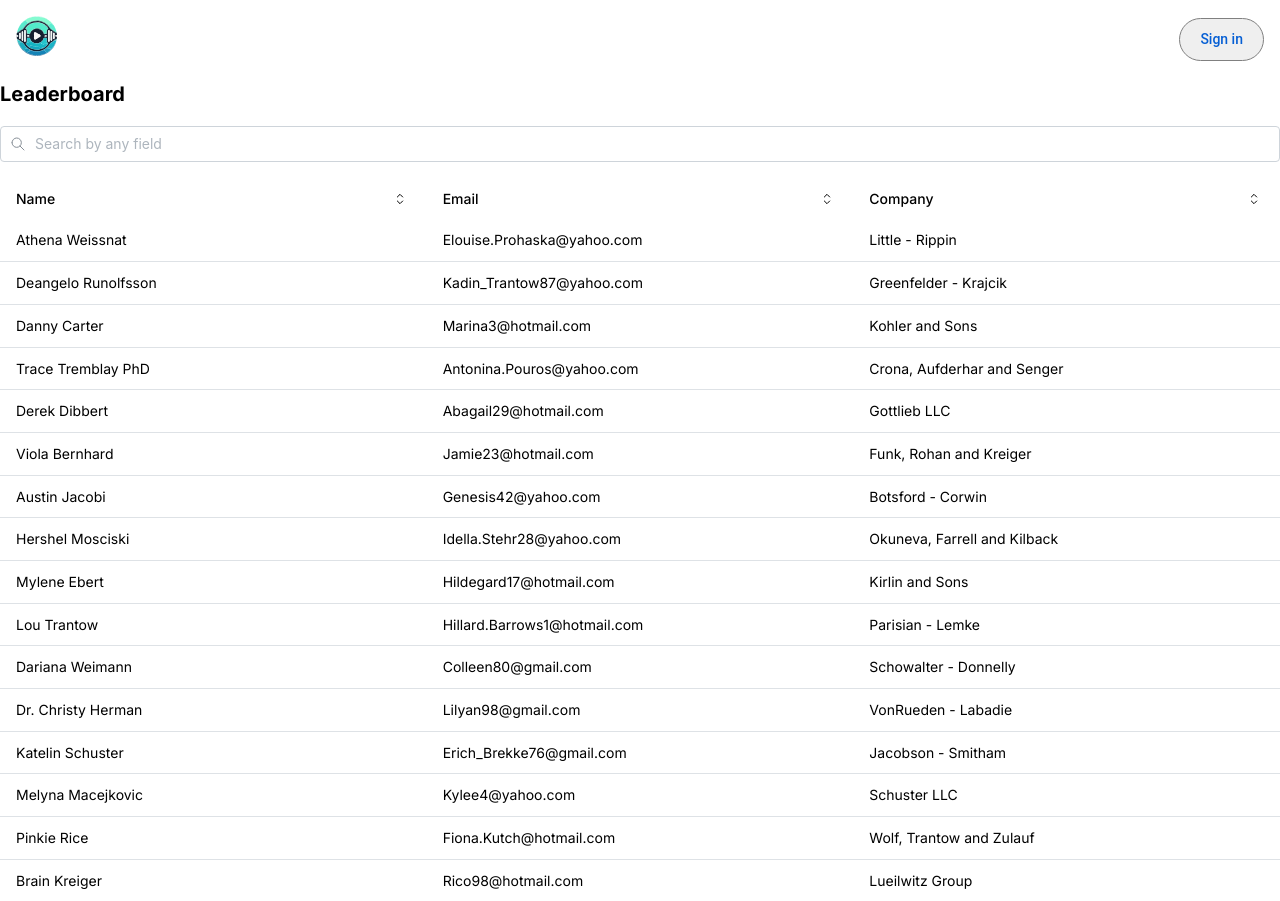
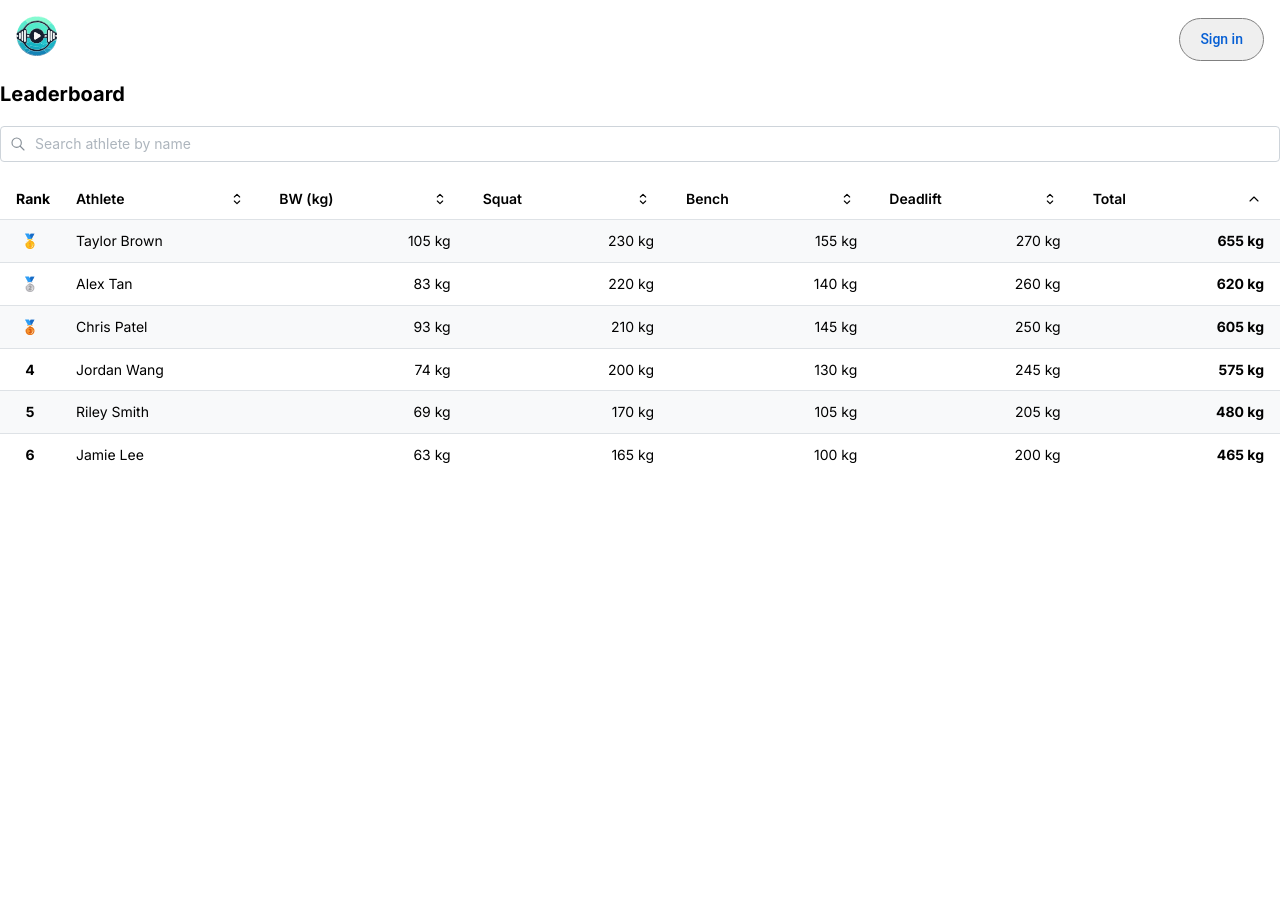
Before and after one commit to Harry-Sheng/LiftLog, a Next.js app in the folder liftlog-web-client/: page /leaderboard in a window 1280 px wide. After the commit the page ends 800 px from the top, so only its background shows below. Built offline with nearby package versions, Linux system fonts and the light colour scheme; no server answers.

Commit message:
feat: added weight to the leader board

```diff
--- a/liftlog-web-client/app/leaderboard/page.tsx
+++ b/liftlog-web-client/app/leaderboard/page.tsx
@@ -1,5 +1,5 @@
 "use client"
-import { useState } from "react"
+import { useMemo, useState } from "react"
 import {
   IconChevronDown,
   IconChevronUp,
@@ -18,10 +18,16 @@ import {
 } from "@mantine/core"
 import classes from "./TableSort.module.css"
 
+type LiftKey = "squatKg" | "benchKg" | "deadliftKg" | "totalKg"
+type SortKey = "name" | "bodyweightKg" | LiftKey
+
 interface RowData {
   name: string
-  email: string
-  company: string
+  bodyweightKg: number
+  squatKg: number
+  benchKg: number
+  deadliftKg: number
+  totalKg: number
 }
 
 interface ThProps {
@@ -29,23 +35,28 @@ interface ThProps {
   reversed: boolean
   sorted: boolean
   onSort: () => void
+  align?: "left" | "right" | "center"
 }
 
-function Th({ children, reversed, sorted, onSort }: ThProps) {
+function Th({ children, reversed, sorted, onSort, align = "left" }: ThProps) {
   const Icon = sorted
     ? reversed
       ? IconChevronUp
       : IconChevronDown
     : IconSelector
   return (
-    <Table.Th className={classes.th}>
-      <UnstyledButton onClick={onSort} className={classes.control}>
-        <Group justify="space-between">
-          <Text fw={500} fz="sm">
+    <Table.Th className={classes.th} style={{ textAlign: align }}>
+      <UnstyledButton
+        onClick={onSort}
+        className={classes.control}
+        style={{ width: "100%" }}
+      >
+        <Group justify="space-between" gap="xs">
+          <Text fw={600} fz="sm">
             {children}
           </Text>
           <Center className={classes.icon}>
-            <Icon size={16} stroke={1.5} />
+            <Icon size={16} stroke={1.7} />
           </Center>
         </Group>
       </UnstyledButton>
@@ -53,195 +64,212 @@ function Th({ children, reversed, sorted, onSort }: ThProps) {
   )
 }
 
-function filterData(data: RowData[], search: string) {
-  const query = search.toLowerCase().trim()
-  return data.filter((item) =>
-    keys(data[0]).some((key) => item[key].toLowerCase().includes(query))
-  )
-}
-
-function sortData(
-  data: RowData[],
-  payload: { sortBy: keyof RowData | null; reversed: boolean; search: string }
-) {
-  const { sortBy } = payload
-
-  if (!sortBy) {
-    return filterData(data, payload.search)
-  }
-
-  return filterData(
-    [...data].sort((a, b) => {
-      if (payload.reversed) {
-        return b[sortBy].localeCompare(a[sortBy])
-      }
-
-      return a[sortBy].localeCompare(b[sortBy])
-    }),
-    payload.search
-  )
-}
-
-const data = [
+const initial: Omit<RowData, "totalKg">[] = [
   {
-    name: "Athena Weissnat",
-    company: "Little - Rippin",
-    email: "Elouise.Prohaska@yahoo.com",
+    name: "Alex Tan",
+    bodyweightKg: 83,
+    squatKg: 220,
+    benchKg: 140,
+    deadliftKg: 260,
   },
   {
-    name: "Deangelo Runolfsson",
-    company: "Greenfelder - Krajcik",
-    email: "Kadin_Trantow87@yahoo.com",
+    name: "Jordan Wang",
+    bodyweightKg: 74,
+    squatKg: 200,
+    benchKg: 130,
+    deadliftKg: 245,
   },
   {
-    name: "Danny Carter",
-    company: "Kohler and Sons",
-    email: "Marina3@hotmail.com",
+    name: "Jamie Lee",
+    bodyweightKg: 63,
+    squatKg: 165,
+    benchKg: 100,
+    deadliftKg: 200,
   },
   {
-    name: "Trace Tremblay PhD",
-    company: "Crona, Aufderhar and Senger",
-    email: "Antonina.Pouros@yahoo.com",
+    name: "Chris Patel",
+    bodyweightKg: 93,
+    squatKg: 210,
+    benchKg: 145,
+    deadliftKg: 250,
   },
   {
-    name: "Derek Dibbert",
-    company: "Gottlieb LLC",
-    email: "Abagail29@hotmail.com",
+    name: "Riley Smith",
+    bodyweightKg: 69,
+    squatKg: 170,
+    benchKg: 105,
+    deadliftKg: 205,
   },
   {
-    name: "Viola Bernhard",
-    company: "Funk, Rohan and Kreiger",
-    email: "Jamie23@hotmail.com",
-  },
-  {
-    name: "Austin Jacobi",
-    company: "Botsford - Corwin",
-    email: "Genesis42@yahoo.com",
-  },
-  {
-    name: "Hershel Mosciski",
-    company: "Okuneva, Farrell and Kilback",
-    email: "Idella.Stehr28@yahoo.com",
-  },
-  {
-    name: "Mylene Ebert",
-    company: "Kirlin and Sons",
-    email: "Hildegard17@hotmail.com",
-  },
-  {
-    name: "Lou Trantow",
-    company: "Parisian - Lemke",
-    email: "Hillard.Barrows1@hotmail.com",
-  },
-  {
-    name: "Dariana Weimann",
-    company: "Schowalter - Donnelly",
-    email: "Colleen80@gmail.com",
-  },
-  {
-    name: "Dr. Christy Herman",
-    company: "VonRueden - Labadie",
-    email: "Lilyan98@gmail.com",
-  },
-  {
-    name: "Katelin Schuster",
-    company: "Jacobson - Smitham",
-    email: "Erich_Brekke76@gmail.com",
-  },
-  {
-    name: "Melyna Macejkovic",
-    company: "Schuster LLC",
-    email: "Kylee4@yahoo.com",
-  },
-  {
-    name: "Pinkie Rice",
-    company: "Wolf, Trantow and Zulauf",
-    email: "Fiona.Kutch@hotmail.com",
-  },
-  {
-    name: "Brain Kreiger",
-    company: "Lueilwitz Group",
-    email: "Rico98@hotmail.com",
+    name: "Taylor Brown",
+    bodyweightKg: 105,
+    squatKg: 230,
+    benchKg: 155,
+    deadliftKg: 270,
   },
 ]
 
+const data: RowData[] = initial.map((x) => ({
+  ...x,
+  totalKg: x.squatKg + x.benchKg + x.deadliftKg,
+}))
+
+function formatKg(n: number) {
+  return `${n} kg`
+}
+
+function searchFilter(rows: RowData[], query: string) {
+  const q = query.toLowerCase().trim()
+  if (!q) return rows
+  return rows.filter((r) => r.name.toLowerCase().includes(q))
+}
+
+function sortRows(
+  rows: RowData[],
+  {
+    sortBy,
+    reversed,
+    search,
+  }: { sortBy: SortKey | null; reversed: boolean; search: string }
+) {
+  const filtered = searchFilter(rows, search)
+  if (!sortBy) return filtered
+
+  const sorted = [...filtered].sort((a, b) => {
+    const av = a[sortBy as keyof RowData]
+    const bv = b[sortBy as keyof RowData]
+    if (typeof av === "number" && typeof bv === "number") {
+      return av - bv
+    }
+    return String(av).localeCompare(String(bv))
+  })
+  return reversed ? sorted.reverse() : sorted
+}
+
 export function TableSort() {
   const [search, setSearch] = useState("")
-  const [sortedData, setSortedData] = useState(data)
-  const [sortBy, setSortBy] = useState<keyof RowData | null>(null)
-  const [reverseSortDirection, setReverseSortDirection] = useState(false)
+  const [sortBy, setSortBy] = useState<SortKey | null>("totalKg")
+  const [reverseSortDirection, setReverseSortDirection] = useState(true) // start with Total desc
 
-  const setSorting = (field: keyof RowData) => {
-    const reversed = field === sortBy ? !reverseSortDirection : false
+  const sortedData = useMemo(
+    () => sortRows(data, { sortBy, reversed: reverseSortDirection, search }),
+    [search, sortBy, reverseSortDirection]
+  )
+
+  const setSorting = (field: SortKey) => {
+    const reversed =
+      field === sortBy ? !reverseSortDirection : field === "name" ? false : true
     setReverseSortDirection(reversed)
     setSortBy(field)
-    setSortedData(sortData(data, { sortBy: field, reversed, search }))
   }
 
-  const handleSearchChange = (event: React.ChangeEvent<HTMLInputElement>) => {
-    const { value } = event.currentTarget
-    setSearch(value)
-    setSortedData(
-      sortData(data, { sortBy, reversed: reverseSortDirection, search: value })
+  const rows = sortedData.map((row, idx) => {
+    const rank = idx + 1
+    const medal =
+      rank === 1 ? "🥇" : rank === 2 ? "🥈" : rank === 3 ? "🥉" : rank
+    return (
+      <Table.Tr key={row.name}>
+        <Table.Td style={{ width: 60, textAlign: "center", fontWeight: 700 }}>
+          {medal}
+        </Table.Td>
+        <Table.Td>{row.name}</Table.Td>
+        <Table.Td style={{ textAlign: "right" }}>
+          {formatKg(row.bodyweightKg)}
+        </Table.Td>
+        <Table.Td style={{ textAlign: "right" }}>
+          {formatKg(row.squatKg)}
+        </Table.Td>
+        <Table.Td style={{ textAlign: "right" }}>
+          {formatKg(row.benchKg)}
+        </Table.Td>
+        <Table.Td style={{ textAlign: "right" }}>
+          {formatKg(row.deadliftKg)}
+        </Table.Td>
+        <Table.Td style={{ textAlign: "right", fontWeight: 700 }}>
+          {formatKg(row.totalKg)}
+        </Table.Td>
+      </Table.Tr>
     )
-  }
-
-  const rows = sortedData.map((row) => (
-    <Table.Tr key={row.name}>
-      <Table.Td>{row.name}</Table.Td>
-      <Table.Td>{row.email}</Table.Td>
-      <Table.Td>{row.company}</Table.Td>
-    </Table.Tr>
-  ))
+  })
 
   return (
     <ScrollArea>
       <TextInput
-        placeholder="Search by any field"
+        placeholder="Search athlete by name"
         mb="md"
-        leftSection={<IconSearch size={16} stroke={1.5} />}
+        leftSection={<IconSearch size={16} stroke={1.7} />}
         value={search}
-        onChange={handleSearchChange}
+        onChange={(e) => setSearch(e.currentTarget.value)}
       />
       <Table
         horizontalSpacing="md"
         verticalSpacing="xs"
-        miw={700}
+        miw={800}
         layout="fixed"
+        highlightOnHover
+        striped
       >
-        <Table.Tbody>
+        <Table.Thead>
           <Table.Tr>
+            <Table.Th style={{ width: 60, textAlign: "center" }}>Rank</Table.Th>
             <Th
               sorted={sortBy === "name"}
               reversed={reverseSortDirection}
               onSort={() => setSorting("name")}
             >
-              Name
+              Athlete
             </Th>
             <Th
-              sorted={sortBy === "email"}
+              align="right"
+              sorted={sortBy === "bodyweightKg"}
               reversed={reverseSortDirection}
-              onSort={() => setSorting("email")}
+              onSort={() => setSorting("bodyweightKg")}
             >
-              Email
+              BW (kg)
             </Th>
             <Th
-              sorted={sortBy === "company"}
+              align="right"
+              sorted={sortBy === "squatKg"}
               reversed={reverseSortDirection}
-              onSort={() => setSorting("company")}
+              onSort={() => setSorting("squatKg")}
             >
-              Company
+              Squat
+            </Th>
+            <Th
+              align="right"
+              sorted={sortBy === "benchKg"}
+              reversed={reverseSortDirection}
+              onSort={() => setSorting("benchKg")}
+            >
+              Bench
+            </Th>
+            <Th
+              align="right"
+              sorted={sortBy === "deadliftKg"}
+              reversed={reverseSortDirection}
+              onSort={() => setSorting("deadliftKg")}
+            >
+              Deadlift
+            </Th>
+            <Th
+              align="right"
+              sorted={sortBy === "totalKg"}
+              reversed={reverseSortDirection}
+              onSort={() => setSorting("totalKg")}
+            >
+              Total
             </Th>
           </Table.Tr>
-        </Table.Tbody>
+        </Table.Thead>
+
         <Table.Tbody>
           {rows.length > 0 ? (
             rows
           ) : (
             <Table.Tr>
-              <Table.Td colSpan={Object.keys(data[0]).length}>
+              <Table.Td colSpan={7}>
                 <Text fw={500} ta="center">
-                  Nothing found
+                  No athletes found
                 </Text>
               </Table.Td>
             </Table.Tr>
```
